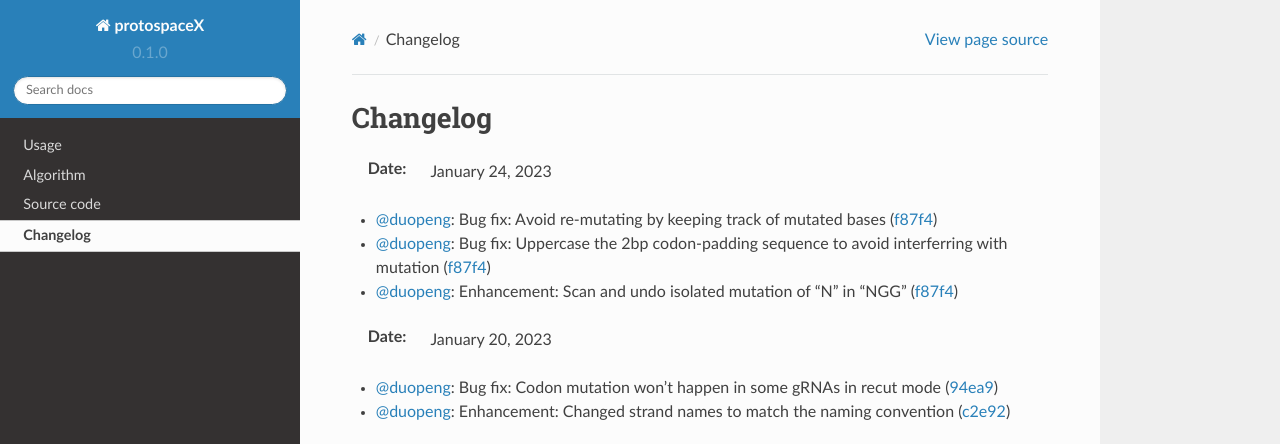
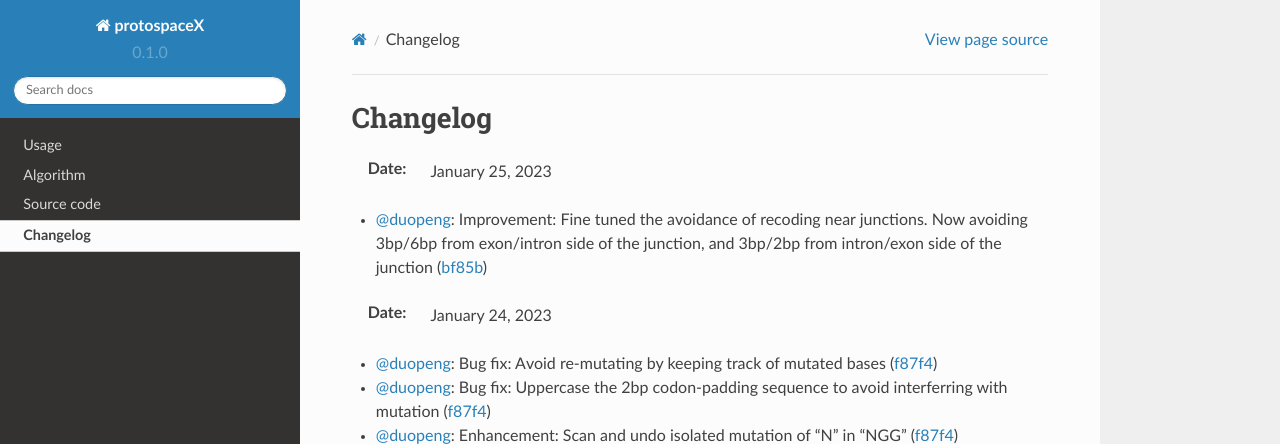
Before and after one commit to duopeng/protoSpaceJAM-readthedocs, a Sphinx documentation site: the page built from docs/source/changelog.rst, in a window 1280 px wide, cut to the strip 0-444 px from the top of the page. Built offline with Sphinx 7.4.7 and the Read the Docs theme 2.0.0, drawn with Linux system fonts in a browser that asks for light colours.

Commit message:
Update changelog.rst

```diff
--- a/docs/source/changelog.rst
+++ b/docs/source/changelog.rst
@@ -1,5 +1,10 @@
 Changelog
 =========
+:Date: January 25, 2023
+
+* `@duopeng <https://github.com/duopeng>`__: Improvement: Fine tuned the avoidance of recoding near junctions. Now avoiding 3bp/6bp from exon/intron side of the junction, and 3bp/2bp from intron/exon side of the junction (`bf85b <https://github.com/czbiohub/protospaceX/commit/820ed9004c8d33136417ff22733d6812571bf85b>`__)
+
+
 :Date: January 24, 2023
 
 * `@duopeng <https://github.com/duopeng>`__: Bug fix: Avoid re-mutating by keeping track of mutated bases (`f87f4 <https://github.com/czbiohub/protospaceX/commit/98ab6e0dc698effa2441542771d7d82abbdf87f4>`__)
```
